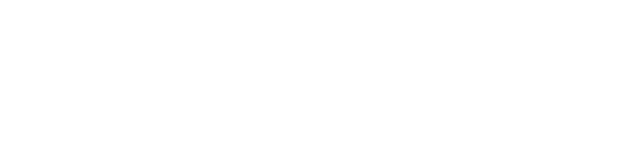
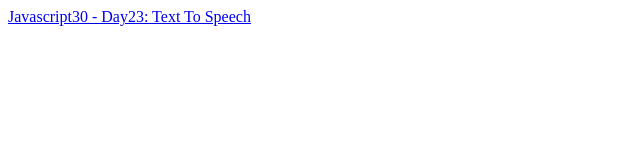
Before and after one commit to nilsonmolina/js-basics, a plain HTML site: page index.html in a window 1280 px wide. Shown: the whole page, without its empty margins (0-640 px from the left). Drawn offline with Linux system fonts and the light colour scheme.

Commit message:
updated index.html

```diff
--- a/index.html
+++ b/index.html
@@ -7,6 +7,6 @@
     <title>Document</title>
 </head>
 <body>
-    <a href="javascript30/d23-text-to-speech/index.html"></a>
+    <a href="javascript30/d23-text-to-speech/index.html">Javascript30 - Day23: Text To Speech</a>
 </body>
 </html>
```
